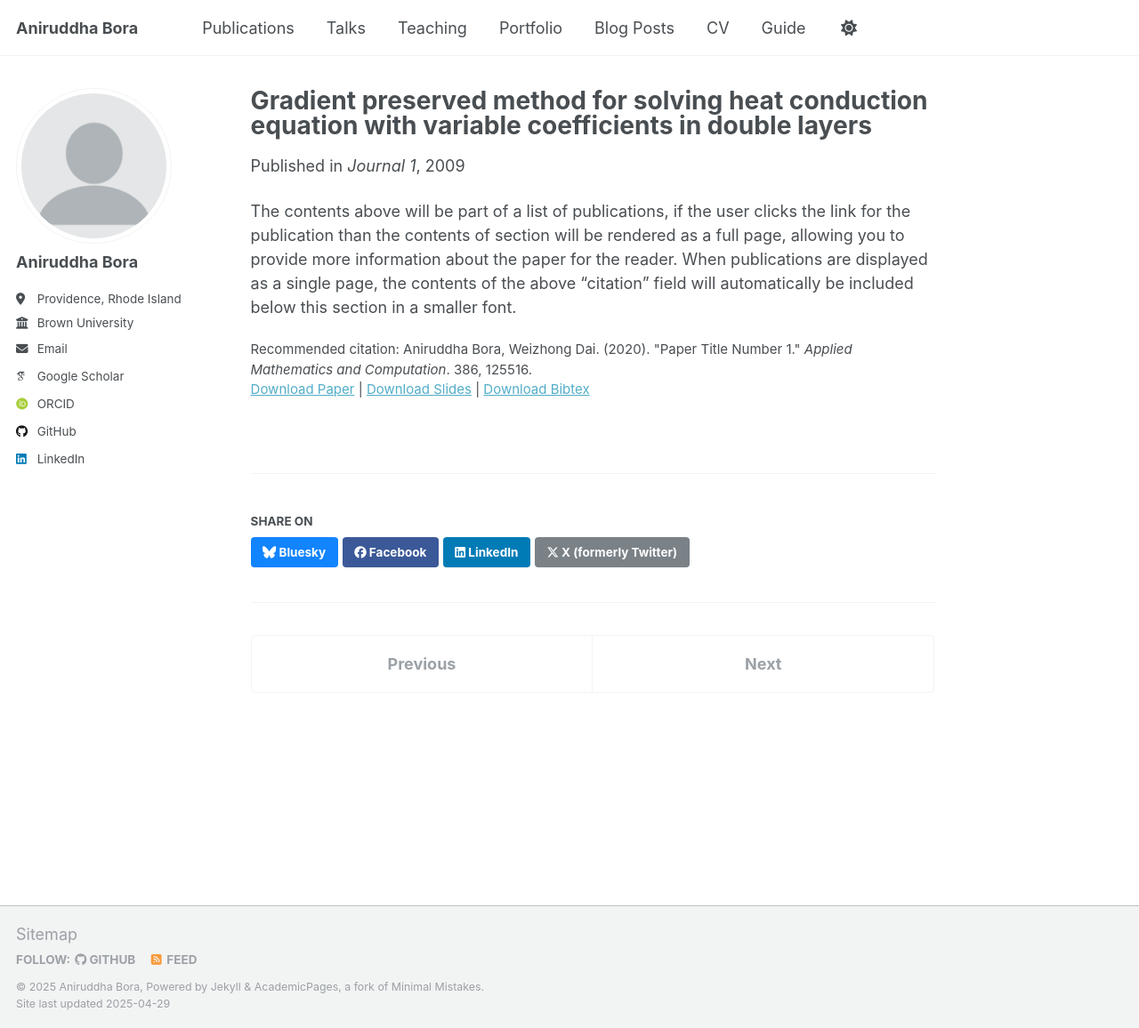
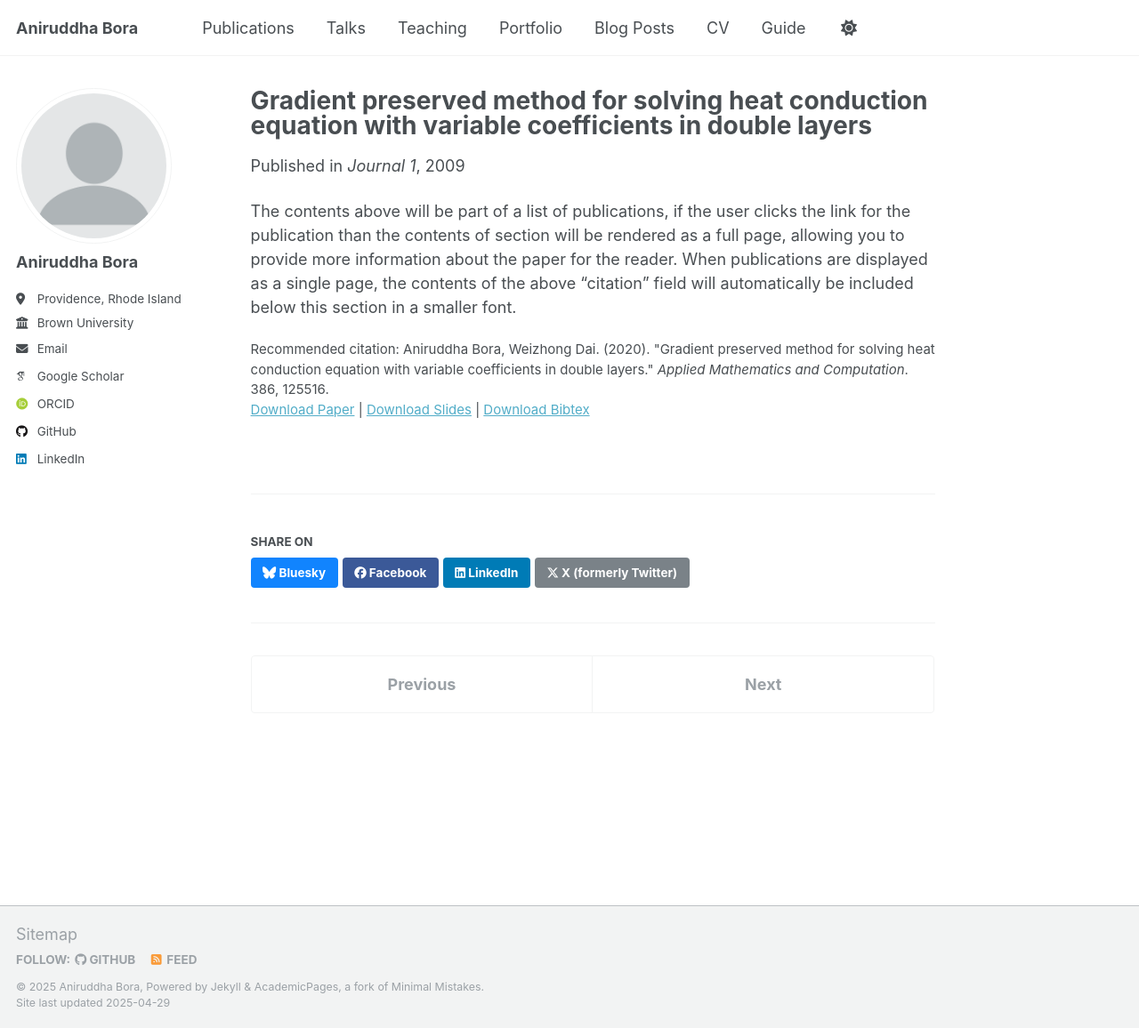
Before and after one commit to aniruddhabora/aniruddhabora.github.io, a Jekyll site: the page built from _publications/2009-10-01-paper-title-number-1.md, in a window 1280 px wide and 1156 px high. Shown: the whole window at 89% size. Built offline with Jekyll 4.4.1, drawn with Linux system fonts in a browser that asks for light colours; some web fonts are replaced.

Commit message:
Update 2009-10-01-paper-title-number-1.md

```diff
--- a/_publications/2009-10-01-paper-title-number-1.md
+++ b/_publications/2009-10-01-paper-title-number-1.md
@@ -9,6 +9,6 @@ venue: 'Journal 1'
 slidesurl: 'http://academicpages.github.io/files/slides1.pdf'
 paperurl: 'http://academicpages.github.io/files/paper1.pdf'
 bibtexurl: 'http://academicpages.github.io/files/bibtex1.bib'
-citation: 'Aniruddha Bora, Weizhong Dai. (2020). &quot;Paper Title Number 1.&quot; <i>Applied Mathematics and Computation</i>. 386, 125516.'
+citation: 'Aniruddha Bora, Weizhong Dai. (2020). &quot;Gradient preserved method for solving heat conduction equation with variable coefficients in double layers.&quot; <i>Applied Mathematics and Computation</i>. 386, 125516.'
 ---
 The contents above will be part of a list of publications, if the user clicks the link for the publication than the contents of section will be rendered as a full page, allowing you to provide more information about the paper for the reader. When publications are displayed as a single page, the contents of the above "citation" field will automatically be included below this section in a smaller font.
```
